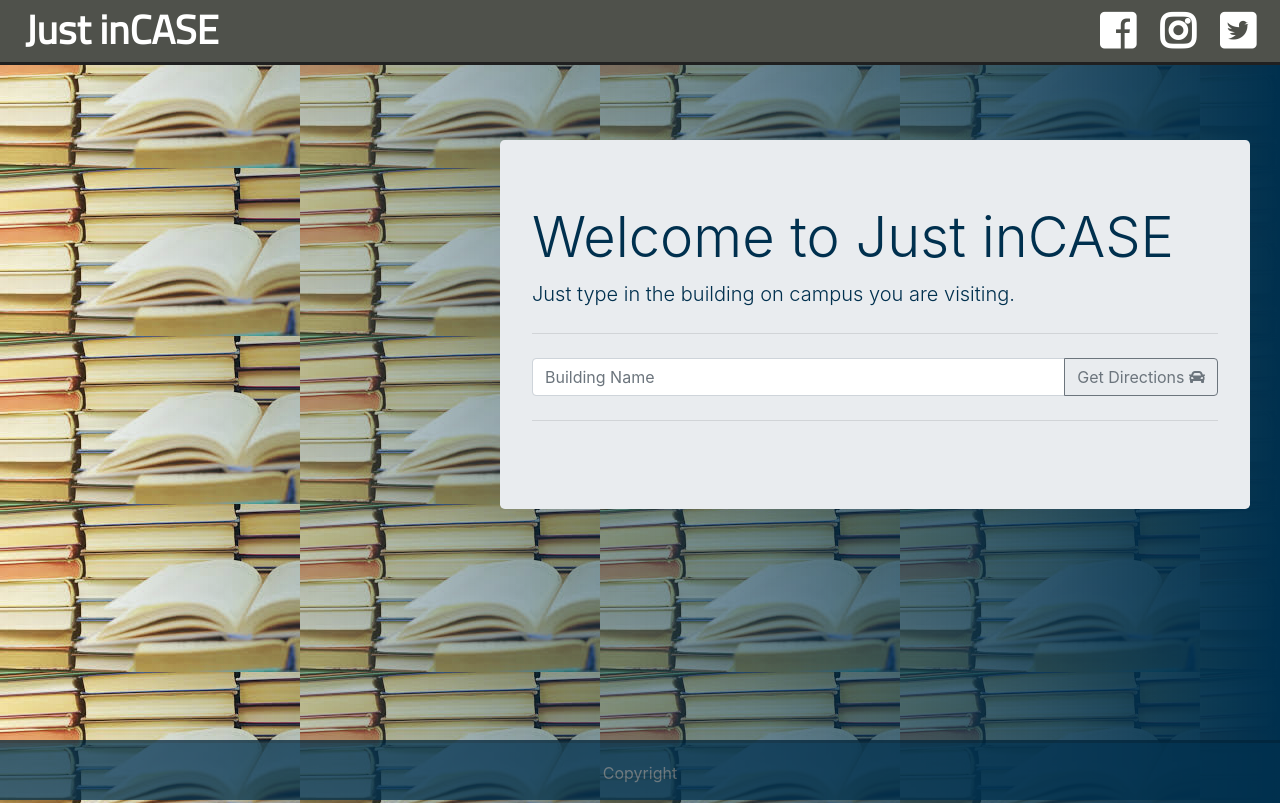
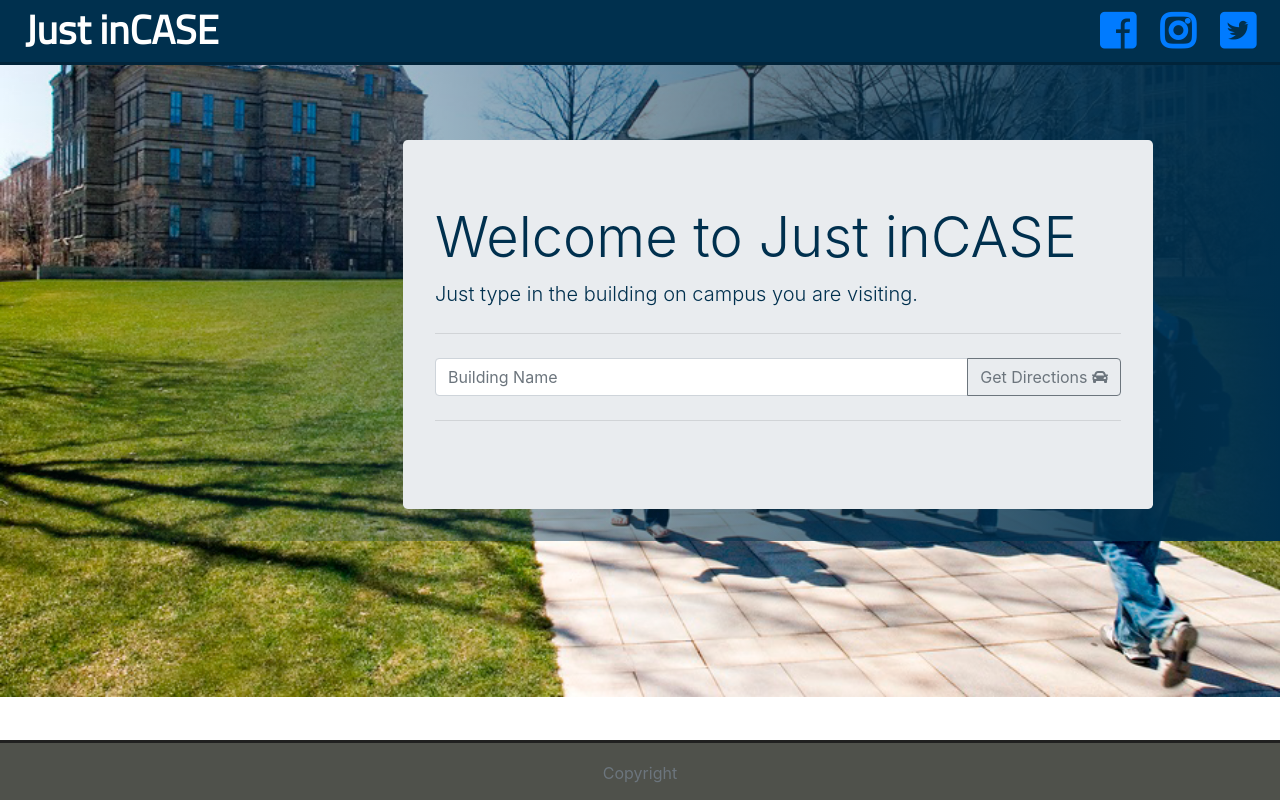
Before and after one commit to LauraShortridge/Group-Project, a PHP site: page / in a window 1280 px wide. Run offline with PHP 8.4, Linux system fonts and the light colour scheme; some libraries are stand-ins or nearby versions.

Commit message:
css changes

```diff
--- a/assets/css/style.css
+++ b/assets/css/style.css
@@ -1,25 +1,22 @@
 body {
-  background-image: url("../../images/books.jpg");
-  background-image: linear-gradient(to right, rgba(0,48,78, 0), rgba(0,48,78, 20)), url("../../images/books.jpg");
-  /* box-shadow: inset 0 0 0 1000px rgb(0, 48, 78);*/
-  /* background-color: rgb(0, 48, 78); */
-
+  background-image: url("../../images/news_2013_binarywalk_web.png");
+  background-image: linear-gradient(to right, rgba(0, 48, 78, 0), rgba(0, 48, 78, 20)), url("../../images/news_2013_binarywalk_web.png");
+  background-size: cover;
+  /* <------ */
+  background-repeat: no-repeat;
+  background-position: center center;
 }
 
-/*#backDiv {
-  background-image: url("C:/new-new/images/books.jpg"),
-  linear-gradient( rgb(0, 48, 78), rgb(2, 64, 102));
-}*/
-
 header {
-  background-color: rgb(79, 81, 75);
+  background-color: ;
   height: 65px;
   color: white;
   font-family: 'Titillium Web', Helvetica, Arial, sans-serif;
   font-size: 40px;
   font-weight: bold;
   padding-left: 25px;
-  border-bottom: rgb(32, 32, 32) solid;
+  background-color: rgb(0, 48, 78);
+  border-bottom: rgb(1, 36, 58) solid;
 }
 
 #stream {
@@ -43,10 +40,10 @@ footer {
   width: 100%;
   height: 60px;
   line-height: 60px;
-  background-color: rgb(0, 48, 78);
-  opacity: 75%;
+  background-color: rgb(79, 81, 75);
   text-align: center;
-  border-top: rgb(1, 36, 58) solid;
+  border-top: rgb(32, 32, 32) solid;
+  color: rgb(177, 175, 175);
 }
 
 /* Small devices (landscape phones, 576px and up)*/
@@ -55,7 +52,12 @@ footer {
 
 /* Medium devices (tablets, 768px and up)*/
 
-@media (min-width: 768px) {}
+@media (min-width: 768px) {
+
+  #mapArea{
+    margin-right: 127px;
+  }
+}
 
 /* Large devices (desktops, 992px and up)*/
 
--- a/index.html
+++ b/index.html
@@ -23,9 +23,10 @@
 
 <body>
     <header>
-        <p>Just inCASE <i class="fab fa-twitter-square" id="stream"></i>
-            <i class="fab fa-instagram" id="stream"></i>
-            <i class="fab fa-facebook-square" id="stream"></i></p>
+        <p>Just inCASE
+            <a href="https://twitter.com/cwru"><i class="fab fa-twitter-square" id="stream"></i></a>
+                <a href="https://www.instagram.com/cwru/"><i class="fab fa-instagram" id="stream"></i></a>
+                    <a href="https://www.facebook.com/casewesternreserve/"><i class="fab fa-facebook-square" id="stream"></i></a></p>
     </header>
     <!--<div id="backDiv">
         <img src="C:/new-new/images/books.jpg" class="img-fluid" alt="Responsive image" id="background">-->
```
